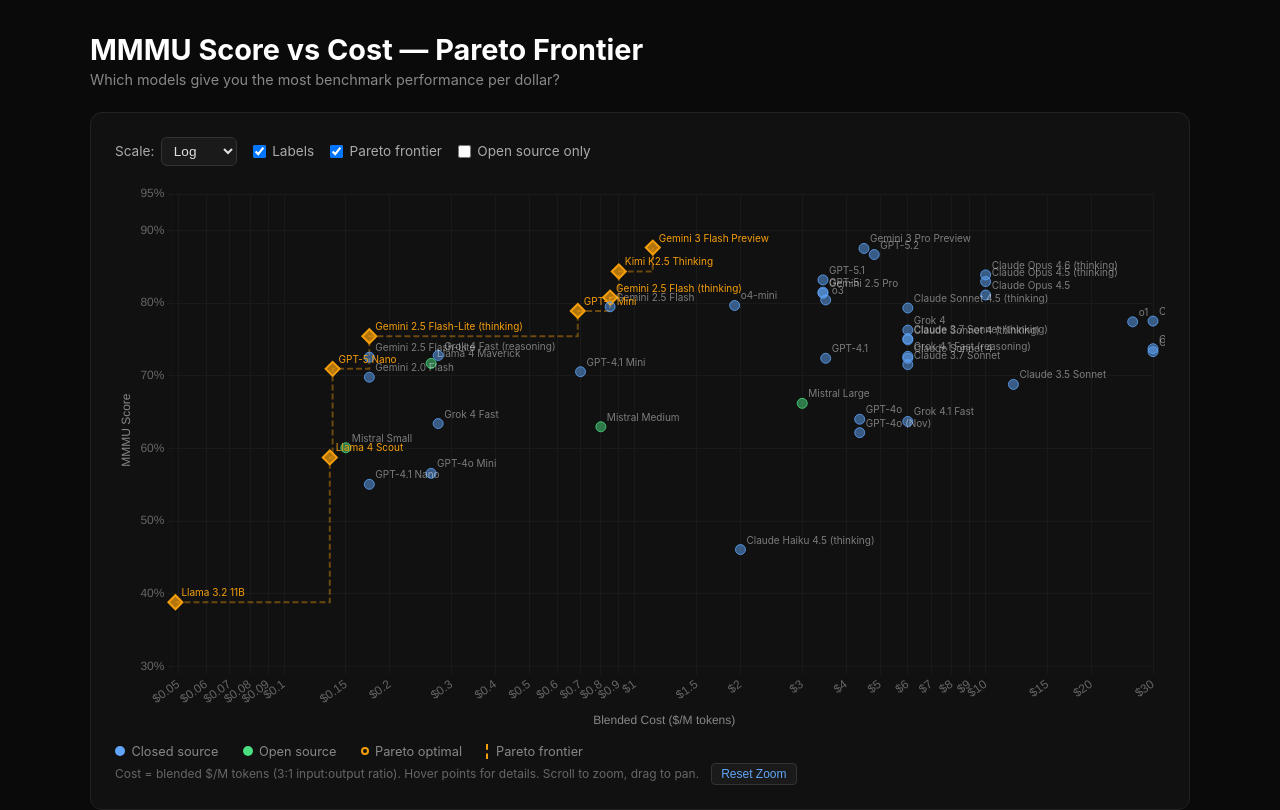
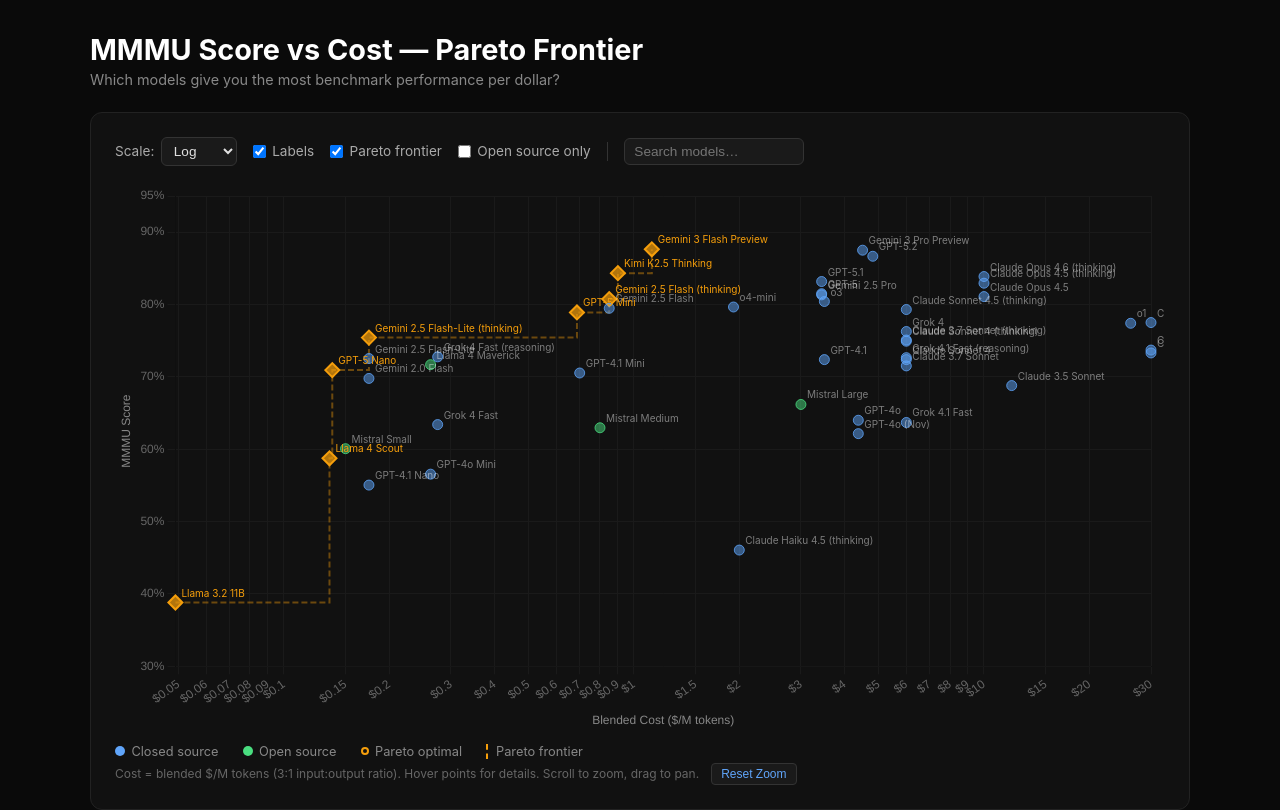
Before and after one commit to prayashm/model-scores-by-prices, a plain HTML site: page index.html in a window 1280 px wide. Shown: the top 810 px of the page. Drawn offline with nearby package versions, Linux system fonts and the light colour scheme; some packages are replaced by stand-ins of ours; a script that the page names is missing.

Commit message:
Add search/highlight filter for models
- Type in search box to highlight matching models (by name or org)
- Non-matching models dim to ~10% opacity
- Matching models get larger dots, bolder labels
- Labels for matches are bold white/yellow, dimmed for non-matches
- Search border turns blue when matches found, red when none
- 150ms debounce for smooth typing
- Searches both model name and organization

```diff
--- a/index.html
+++ b/index.html
@@ -172,6 +172,8 @@
           <input type="checkbox" id="showOpenSource">
           Open source only
         </label>
+        <span style="border-left:1px solid #333;height:1.2rem"></span>
+        <input type="text" id="searchInput" placeholder="Search models…" style="background:#1a1a1a;border:1px solid #333;color:#e0e0e0;padding:0.3rem 0.6rem;border-radius:6px;font-size:0.85rem;width:180px" />
       </div>
       <div class="chart-container">
         <canvas id="chart"></canvas>
@@ -243,11 +245,19 @@
   return pareto;
 }
 
+function isMatch(model, query) {
+  if (!query) return true;
+  const q = query.toLowerCase();
+  return model.name.toLowerCase().includes(q) || model.org.toLowerCase().includes(q);
+}
+
 function buildChart() {
   const showLabels = document.getElementById('showLabels').checked;
   const showPareto = document.getElementById('showPareto').checked;
   const openOnly = document.getElementById('showOpenSource').checked;
   const scaleType = document.getElementById('scaleSelect').value;
+  const searchQuery = document.getElementById('searchInput').value.trim();
+  const hasSearch = searchQuery.length > 0;
 
   let models = RAW_DATA.models;
   if (openOnly) models = models.filter(m => m.is_open_source);
@@ -256,37 +266,112 @@
   const paretoNames = new Set(pareto.map(p => p.name));
   const nonPareto = models.filter(m => !paretoNames.has(m.name));
 
+  // Dim factor for non-matching points when searching
+  const dimAlpha = 0.1;
+  const dimBorder = 0.15;
+  const dimRadius = 3;
+
+  function pointProps(m, baseAlpha, baseBorder, baseRadius, color) {
+    const matched = isMatch(m, searchQuery);
+    if (!hasSearch || matched) {
+      return {
+        backgroundColor: color.replace('ALPHA', baseAlpha),
+        borderColor: color.replace('ALPHA', baseBorder),
+        pointRadius: matched && hasSearch ? baseRadius + 3 : baseRadius,
+        borderWidth: matched && hasSearch ? 2.5 : 1,
+      };
+    }
+    return {
+      backgroundColor: color.replace('ALPHA', dimAlpha),
+      borderColor: color.replace('ALPHA', dimBorder),
+      pointRadius: dimRadius,
+      borderWidth: 0.5,
+    };
+  }
+
   const datasets = [];
 
+  // When searching, we need per-point styling, so use arrays
   const closedNP = nonPareto.filter(m => !m.is_open_source);
   if (closedNP.length) {
+    const bgColors = [], bdColors = [], radii = [], bdWidths = [];
+    closedNP.forEach(m => {
+      const matched = isMatch(m, searchQuery);
+      if (!hasSearch || matched) {
+        bgColors.push(matched && hasSearch ? 'rgba(96,165,250,0.9)' : 'rgba(96,165,250,0.5)');
+        bdColors.push('rgba(96,165,250,0.8)');
+        radii.push(matched && hasSearch ? 9 : 5);
+        bdWidths.push(matched && hasSearch ? 2.5 : 1);
+      } else {
+        bgColors.push('rgba(96,165,250,' + dimAlpha + ')');
+        bdColors.push('rgba(96,165,250,' + dimBorder + ')');
+        radii.push(dimRadius);
+        bdWidths.push(0.5);
+      }
+    });
     datasets.push({
       label: 'Closed source',
       data: closedNP.map(m => ({ x: m.blended_cost, y: m.score, meta: m })),
-      backgroundColor: 'rgba(96,165,250,0.5)',
-      borderColor: 'rgba(96,165,250,0.8)',
-      borderWidth: 1, pointRadius: 5, pointHoverRadius: 8,
+      backgroundColor: bgColors,
+      borderColor: bdColors,
+      pointRadius: radii,
+      borderWidth: bdWidths,
+      pointHoverRadius: 10,
     });
   }
 
   const openNP = nonPareto.filter(m => m.is_open_source);
   if (openNP.length) {
+    const bgColors = [], bdColors = [], radii = [], bdWidths = [];
+    openNP.forEach(m => {
+      const matched = isMatch(m, searchQuery);
+      if (!hasSearch || matched) {
+        bgColors.push(matched && hasSearch ? 'rgba(74,222,128,0.9)' : 'rgba(74,222,128,0.5)');
+        bdColors.push('rgba(74,222,128,0.8)');
+        radii.push(matched && hasSearch ? 9 : 5);
+        bdWidths.push(matched && hasSearch ? 2.5 : 1);
+      } else {
+        bgColors.push('rgba(74,222,128,' + dimAlpha + ')');
+        bdColors.push('rgba(74,222,128,' + dimBorder + ')');
+        radii.push(dimRadius);
+        bdWidths.push(0.5);
+      }
+    });
     datasets.push({
       label: 'Open source',
       data: openNP.map(m => ({ x: m.blended_cost, y: m.score, meta: m })),
-      backgroundColor: 'rgba(74,222,128,0.5)',
-      borderColor: 'rgba(74,222,128,0.8)',
-      borderWidth: 1, pointRadius: 5, pointHoverRadius: 8,
+      backgroundColor: bgColors,
+      borderColor: bdColors,
+      pointRadius: radii,
+      borderWidth: bdWidths,
+      pointHoverRadius: 10,
     });
   }
 
   if (pareto.length) {
+    const bgColors = [], bdColors = [], radii = [], bdWidths = [];
+    pareto.forEach(m => {
+      const matched = isMatch(m, searchQuery);
+      if (!hasSearch || matched) {
+        bgColors.push(matched && hasSearch ? 'rgba(245,158,11,1)' : 'rgba(245,158,11,0.7)');
+        bdColors.push('#f59e0b');
+        radii.push(matched && hasSearch ? 11 : 7);
+        bdWidths.push(matched && hasSearch ? 3 : 2);
+      } else {
+        bgColors.push('rgba(245,158,11,' + dimAlpha + ')');
+        bdColors.push('rgba(245,158,11,' + dimBorder + ')');
+        radii.push(dimRadius);
+        bdWidths.push(0.5);
+      }
+    });
     datasets.push({
       label: 'Pareto optimal',
       data: pareto.map(m => ({ x: m.blended_cost, y: m.score, meta: m })),
-      backgroundColor: 'rgba(245,158,11,0.7)',
-      borderColor: '#f59e0b',
-      borderWidth: 2, pointRadius: 7, pointHoverRadius: 10,
+      backgroundColor: bgColors,
+      borderColor: bdColors,
+      pointRadius: radii,
+      borderWidth: bdWidths,
+      pointHoverRadius: 12,
       pointStyle: 'rectRot',
     });
   }
@@ -303,7 +388,7 @@
       label: 'Pareto frontier',
       data: lineData,
       type: 'line',
-      borderColor: 'rgba(245,158,11,0.4)',
+      borderColor: hasSearch ? 'rgba(245,158,11,0.15)' : 'rgba(245,158,11,0.4)',
       borderWidth: 2, borderDash: [6, 3],
       pointRadius: 0, fill: false, tension: 0,
     });
@@ -376,12 +461,13 @@
         },
       },
     },
-    plugins: showLabels ? [{
+    plugins: [{
       id: 'labelPlugin',
       afterDatasetsDraw(chart) {
+        if (!showLabels) return;
+        const sq = document.getElementById('searchInput').value.trim().toLowerCase();
         const ctx = chart.ctx;
         ctx.save();
-        ctx.font = '10px -apple-system, sans-serif';
         ctx.textAlign = 'left';
         ctx.textBaseline = 'bottom';
         chart.data.datasets.forEach((ds, di) => {
@@ -390,19 +476,41 @@
           meta.data.forEach((point, pi) => {
             const m = ds.data[pi]?.meta;
             if (!m) return;
-            ctx.fillStyle = ds.label === 'Pareto optimal' ? '#f59e0b' : 'rgba(255,255,255,0.45)';
+            const matched = isMatch(m, sq);
+            const isPareto = ds.label === 'Pareto optimal';
+            if (sq && !matched) {
+              // Dim label
+              ctx.font = '9px -apple-system, sans-serif';
+              ctx.fillStyle = 'rgba(255,255,255,0.1)';
+            } else if (sq && matched) {
+              // Highlighted label
+              ctx.font = 'bold 12px -apple-system, sans-serif';
+              ctx.fillStyle = isPareto ? '#fbbf24' : '#fff';
+            } else {
+              // Normal label
+              ctx.font = '10px -apple-system, sans-serif';
+              ctx.fillStyle = isPareto ? '#f59e0b' : 'rgba(255,255,255,0.45)';
+            }
             ctx.fillText(m.name, point.x + 6, point.y - 4);
           });
         });
         ctx.restore();
       }
-    }] : [],
+    }],
   };
 
   if (chart) chart.destroy();
   chart = new Chart(document.getElementById('chart'), config);
 
   renderTable(pareto);
+
+  // Update match count
+  if (hasSearch) {
+    const matchCount = models.filter(m => isMatch(m, searchQuery)).length;
+    document.getElementById('searchInput').style.borderColor = matchCount > 0 ? '#60a5fa' : '#f87171';
+  } else {
+    document.getElementById('searchInput').style.borderColor = '#333';
+  }
 }
 
 function renderTable(pareto) {
@@ -480,6 +588,11 @@
 document.getElementById('showLabels').addEventListener('change', buildChart);
 document.getElementById('showPareto').addEventListener('change', buildChart);
 document.getElementById('showOpenSource').addEventListener('change', buildChart);
+let searchTimeout;
+document.getElementById('searchInput').addEventListener('input', () => {
+  clearTimeout(searchTimeout);
+  searchTimeout = setTimeout(buildChart, 150);
+});
 document.getElementById('resetZoom').addEventListener('click', () => {
   if (chart) chart.resetZoom();
 });
```
